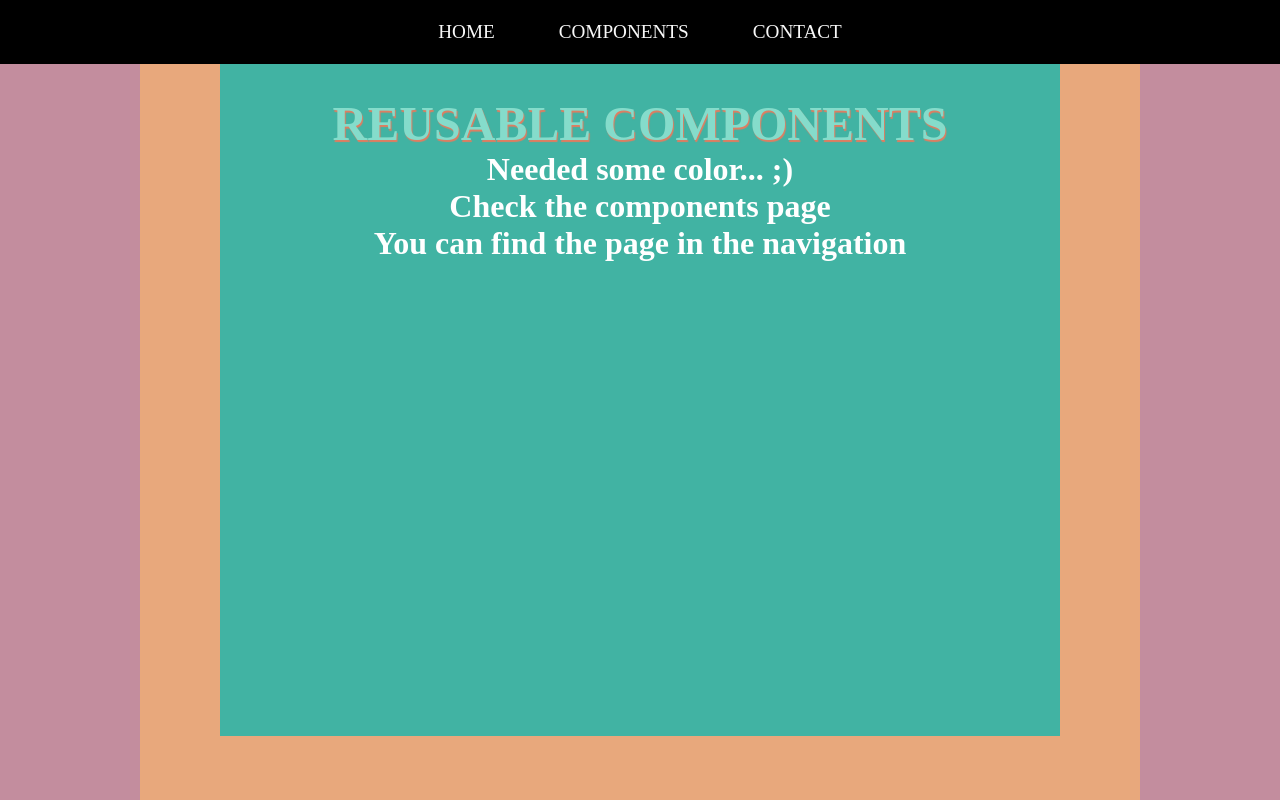
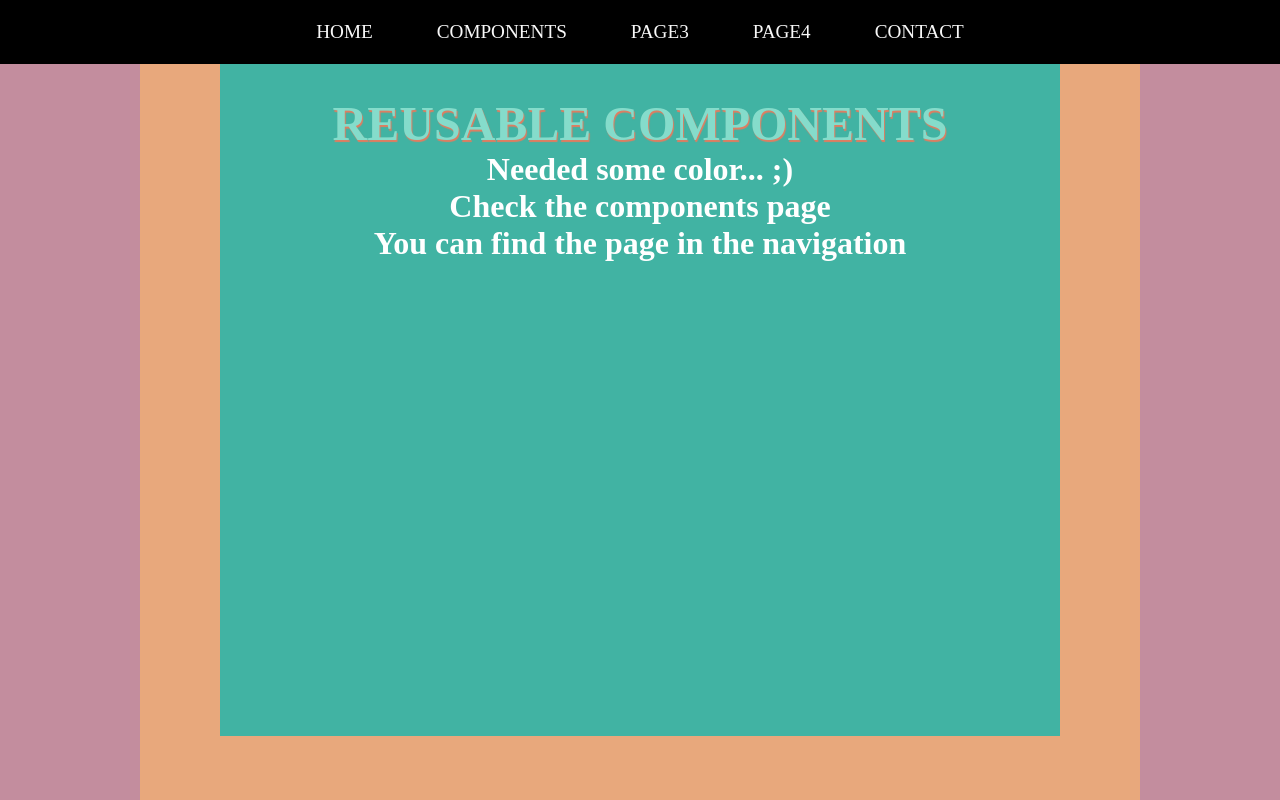
Before and after one commit to robonexx/reusable_comp_react, a React (Create React App) app: page / in a window 1280 px wide. Built offline with nearby package versions, Linux system fonts and the light colour scheme.

Commit message:
framer nav animations

```diff
--- a/src/components/nav/Nav.js
+++ b/src/components/nav/Nav.js
@@ -1,5 +1,8 @@
 import React from 'react';
 import { Link } from 'react-router-dom';
+import { motion } from 'framer-motion';
+
+
 
 // styles
 import styles from '../../styles/Nav.module.css';
@@ -14,22 +17,40 @@ const navItems = [
     url: '/components',
   },
   {
+    title: 'page3',
+    url: '/',
+  },
+  {
+    title: 'page4',
+    url: '/',
+  },
+  {
     title: 'contact',
     url: '/contact',
   },
 ];
+
+
 
 export default function Nav() {
   return (
     <>
       <nav className={styles.nav}>
         <ul className={styles.nav_menu}>
-          {navItems.map(({ title, url }) => (
-            <li className={styles.nav_item} key={title}>
+          {navItems.map(({ title, url }, i) => (
+            <motion.li className={styles.nav_item} key={title}
+              initial={{ opacity: 0, y: i % 2 === 0 ? -100 : 100 }}
+              animate={{ opacity: 1, y: 0}}
+              transition={{ duration: 1, delay: i * 0.2 }}
+              whileHover={{
+                scale: 1.2, rotate: 15,
+                transition: { duration: 0.2 }
+              }}
+            >
               <Link to={url} className={styles.nav_links}>
                 {title}
               </Link>
-            </li>
+            </motion.li>
           ))}
         </ul>
       </nav>
```
